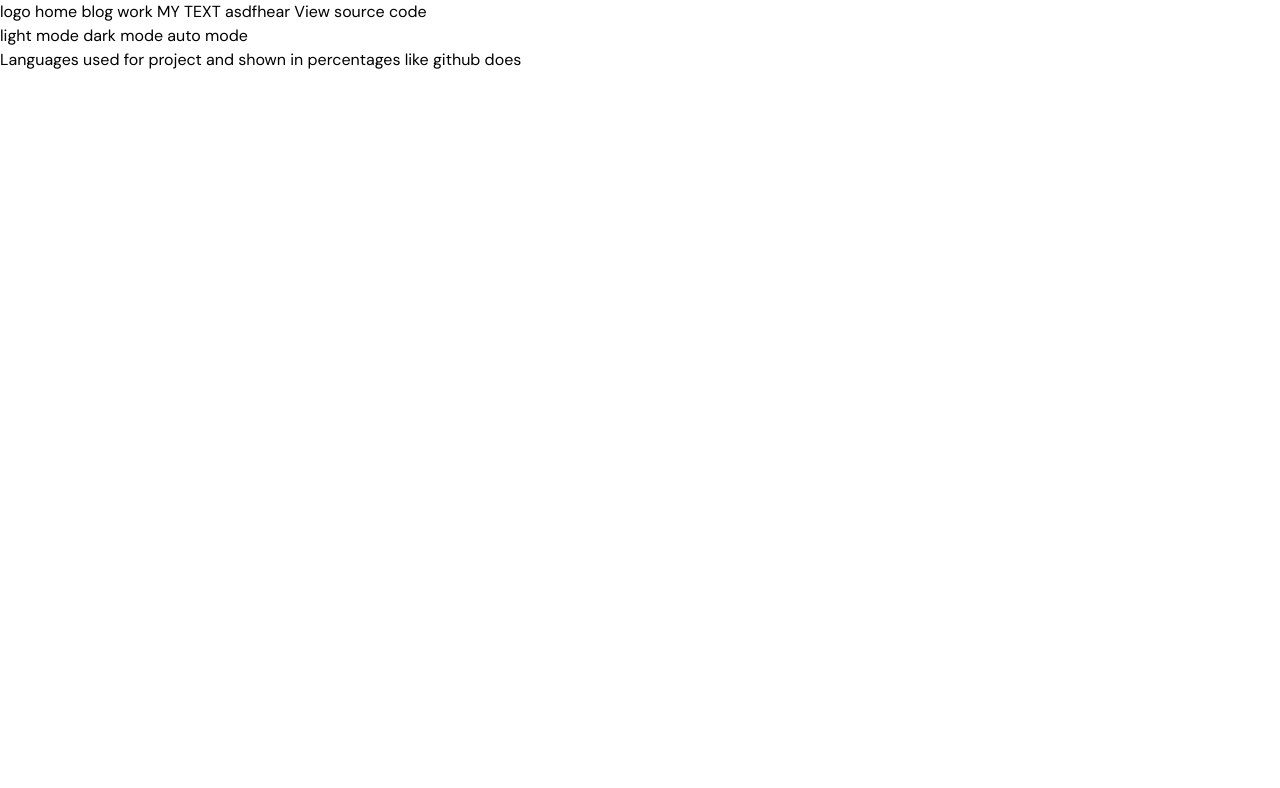
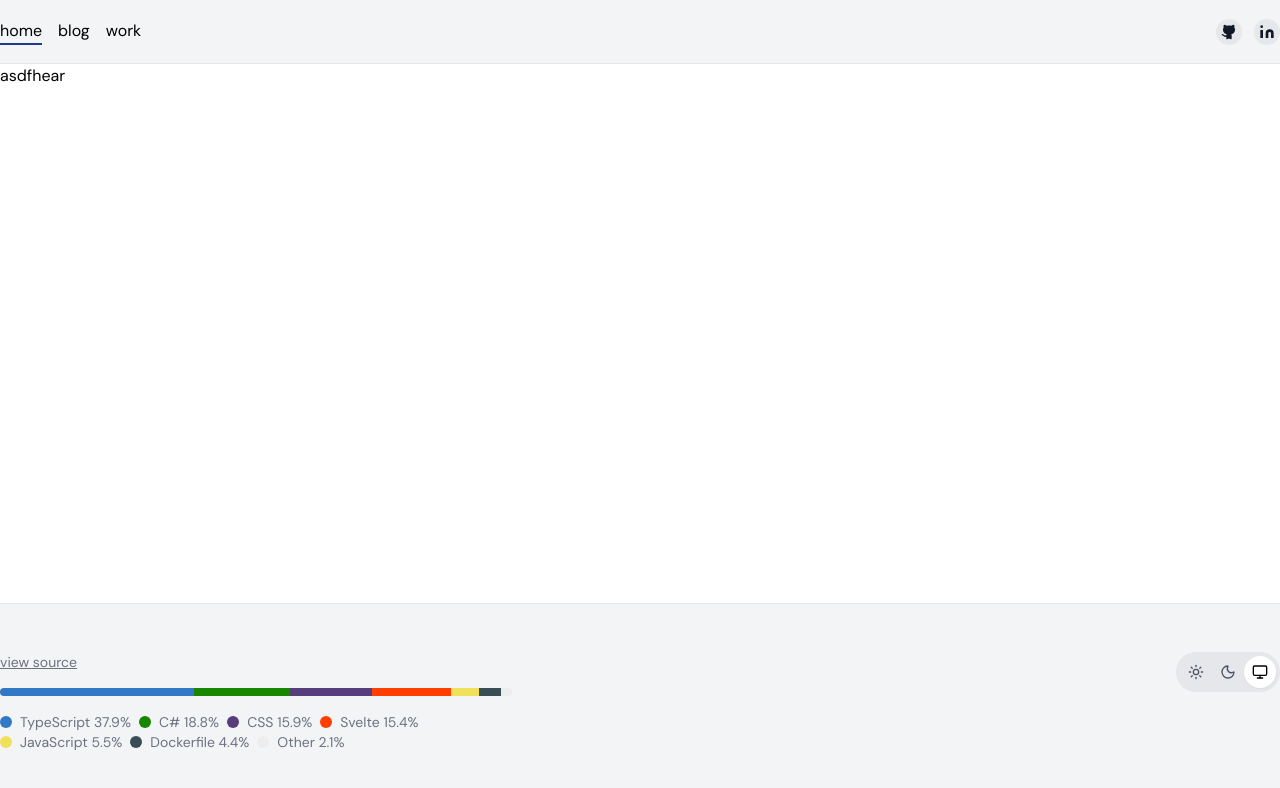
Before and after one commit to Andreashoj/portfolio-site, a SvelteKit app in the folder frontend/: page / in a window 1280 px wide. Shown: the top 788 px of the page. Built offline with nearby package versions, Linux system fonts and the light colour scheme.

Commit message:
Added footer
Q

```diff
--- a/frontend/package.json
+++ b/frontend/package.json
@@ -40,6 +40,7 @@
 		"@sanity/client": "^6.24.1",
 		"@sveltejs/adapter-static": "^3.0.6",
 		"@tailwindcss/typography": "^0.5.15",
+		"lucide-svelte": "^0.468.0",
 		"prism-themes": "^1.9.0",
 		"prismjs": "^1.29.0"
 	}
--- /dev/null
+++ b/frontend/src/components/features/GithubRepoDetails.svelte
@@ -0,0 +1,35 @@
+<script lang="ts">
+	const languages = [
+		{ name: 'TypeScript', percentage: 37.9, color: '#3178C6' },
+		{ name: 'C#', percentage: 18.8, color: '#178601' },
+		{ name: 'CSS', percentage: 15.9, color: '#563d7c' },
+		{ name: 'Svelte', percentage: 15.4, color: '#FF3E00' },
+		{ name: 'JavaScript', percentage: 5.5, color: '#f1e05a' },
+		{ name: 'Dockerfile', percentage: 4.4, color: '#384d54' },
+		{ name: 'Other', percentage: 2.1, color: '#ededed' }
+	];
+</script>
+
+<div>
+	<div class=" flex h-2 w-full overflow-hidden rounded-full">
+		{#each languages as lang}
+			<div
+				class="group relative transition-all hover:brightness-90"
+				style="width: {lang.percentage}%; background-color: {lang.color}"
+			></div>
+		{/each}
+	</div>
+
+	<!-- Language list -->
+	<div class="col-span-4 mt-4 flex flex-wrap">
+		{#each languages as lang}
+			<div class="mr-2 flex items-center gap-2">
+				<div class="h-3 w-3 rounded-full" style="background-color: {lang.color}"></div>
+				<span class="text-sm text-gray-500">
+					{lang.name}
+					{lang.percentage}%
+				</span>
+			</div>
+		{/each}
+	</div>
+</div>
--- /dev/null
+++ b/frontend/src/components/features/ThemeToggle.svelte
@@ -0,0 +1,59 @@
+<script lang="ts">
+	import { Sun, Moon, Monitor } from 'lucide-svelte';
+
+	type Theme = 'light' | 'dark' | 'auto';
+	let currentTheme: Theme = 'auto';
+	let systemDarkMode = false;
+
+	if (typeof window !== 'undefined') {
+		const mediaQuery = window.matchMedia('(prefers-color-scheme: dark)');
+		systemDarkMode = mediaQuery.matches;
+
+		mediaQuery.addEventListener('change', (e) => {
+			systemDarkMode = e.matches;
+		});
+	}
+
+	$: isDarkMode = currentTheme === 'dark' || (currentTheme === 'auto' && systemDarkMode);
+
+	$: {
+		if (typeof document !== 'undefined') {
+			if (isDarkMode) {
+				document.documentElement.classList.add('dark');
+			} else {
+				document.documentElement.classList.remove('dark');
+			}
+		}
+	}
+</script>
+
+<div class="col-span-2 col-start-9 flex h-10 w-full items-center justify-end gap-1">
+	<div class="flex rounded-full bg-gray-200 p-1 dark:bg-gray-800">
+		<button
+			class="rounded-full p-2 transition-all {currentTheme === 'light'
+				? 'bg-white text-black shadow-sm'
+				: 'text-gray-600 hover:bg-gray-300/50 dark:text-gray-400 dark:hover:bg-gray-700/50'}"
+			on:click={() => (currentTheme = 'light')}
+		>
+			<Sun class="h-4 w-4" />
+		</button>
+
+		<button
+			class="rounded-full p-2 transition-all {currentTheme === 'dark'
+				? 'bg-white text-black shadow-sm dark:bg-gray-700 dark:text-white'
+				: 'text-gray-600 hover:bg-gray-300/50 dark:text-gray-400 dark:hover:bg-gray-700/50'}"
+			on:click={() => (currentTheme = 'dark')}
+		>
+			<Moon class="h-4 w-4" />
+		</button>
+
+		<button
+			class="rounded-full p-2 transition-all {currentTheme === 'auto'
+				? 'bg-white text-black shadow-sm dark:bg-gray-700 dark:text-white'
+				: 'text-gray-600 hover:bg-gray-300/50 dark:text-gray-400 dark:hover:bg-gray-700/50'}"
+			on:click={() => (currentTheme = 'auto')}
+		>
+			<Monitor class="h-4 w-4" />
+		</button>
+	</div>
+</div>
--- a/frontend/src/components/layout/Footer.svelte
+++ b/frontend/src/components/layout/Footer.svelte
@@ -1,10 +1,28 @@
-<a href="#">View source code</a>
-<div>
-    <button>light mode</button>
-    <button>dark mode</button>
-    <button>auto mode</button>
-</div>
+<script lang="ts">
+	import GithubRepoDetails from '$components/features/GithubRepoDetails.svelte';
+	import ThemeToggle from '$components/features/ThemeToggle.svelte';
+</script>
 
-<div>
-    Languages used for project and shown in percentages like github does
-</div>
+<footer
+	class="flex justify-center border-t border-gray-200 bg-gray-100 px-5 py-12 lg:px-0 dark:border-gray-700 dark:bg-gray-900"
+>
+	<div class="grid max-w-7xl grid-cols-10">
+		<div class="col-span-4">
+			<a
+				class="mb-4 block text-sm text-gray-500 underline dark:text-gray-400"
+				href="https://github.com/Andreashoj/portfolio-site"
+				target="_blank"
+			>
+				view source
+			</a>
+			<GithubRepoDetails />
+		</div>
+		<ThemeToggle />
+	</div>
+</footer>
+
+<style>
+	:global(.dark) {
+		color-scheme: dark;
+	}
+</style>
--- a/frontend/src/components/layout/Header.svelte
+++ /dev/null
@@ -1,4 +0,0 @@
-<a href="/">logo</a>
-<a href="/">home</a>
-<a href="/blog">blog</a>
-<a href="/work">work</a>
--- /dev/null
+++ b/frontend/src/components/layout/Navbar.svelte
@@ -0,0 +1,43 @@
+<script lang="ts">
+	import { page } from '$app/stores';
+	import { Github, LinkedinIcon } from 'lucide-svelte';
+</script>
+
+<nav
+	class="fixed top-0 flex h-16 w-full justify-center border-b border-gray-200 bg-gray-100 px-5 lg:px-0 dark:border-gray-700 dark:bg-gray-900"
+>
+	<div class="grid max-w-7xl grid-cols-10 items-center">
+		<div class="flex gap-4 dark:text-gray-300">
+			<a href="/" class:active={$page.url.pathname === '/'}>home</a>
+			<a href="/blog" class:active={$page.url.pathname === '/blog'}>blog</a>
+			<a href="/work" class:active={$page.url.pathname === '/work'}>work</a>
+		</div>
+
+		<div class="col-start-10 flex justify-end gap-3">
+			<a
+				href="https://github.com/Andreashoj"
+				class="duration group flex items-center justify-center rounded-full border border-transparent bg-gray-200 p-1 transition duration-500 hover:border-gray-900 hover:bg-transparent dark:hover:border-white"
+				target="_blank"
+			>
+				<Github
+					class="h-4 w-4 fill-gray-900 text-gray-900 transition duration-500 group-hover:text-transparent dark:group-hover:fill-white"
+				/>
+			</a>
+			<a
+				href="https://www.linkedin.com/in/andreas-h%C3%B8j-a9838514b/"
+				class="duration group flex items-center justify-center rounded-full border border-transparent bg-gray-200 p-1 transition duration-500 hover:border-gray-900 hover:bg-transparent dark:hover:border-white"
+				target="_blank"
+			>
+				<LinkedinIcon
+					class="h-4 w-4 fill-gray-900 text-transparent transition duration-500 dark:group-hover:fill-white"
+				/>
+			</a>
+		</div>
+	</div>
+</nav>
+
+<style>
+	.active {
+		@apply border-b-2 border-blue-900 dark:border-blue-200;
+	}
+</style>
--- a/frontend/src/routes/+layout.svelte
+++ b/frontend/src/routes/+layout.svelte
@@ -1,17 +1,25 @@
 <script lang="ts">
 	import '../app.css';
-    import Header from "$components/layout/Header.svelte";
-    import Footer from "$components/layout/Footer.svelte";
+	import Navbar from '$components/layout/Navbar.svelte';
+	import Footer from '$components/layout/Footer.svelte';
 	let { children } = $props();
 </script>
 
 <svelte:head>
-    <link rel="preconnect" href="https://fonts.googleapis.com">
-    <link rel="preconnect" href="https://fonts.gstatic.com">
-    <link href="https://fonts.googleapis.com/css2?family=Spectral:ital,wght@0,200;0,300;0,400;0,500;0,600;0,700;0,800;1,200;1,300;1,400;1,500;1,600;1,700;1,800&display=swap" rel="stylesheet">
+	<link rel="preconnect" href="https://fonts.googleapis.com" />
+	<link rel="preconnect" href="https://fonts.gstatic.com" />
+	<link
+		href="https://fonts.googleapis.com/css2?family=Spectral:ital,wght@0,200;0,300;0,400;0,500;0,600;0,700;0,800;1,200;1,300;1,400;1,500;1,600;1,700;1,800&display=swap"
+		rel="stylesheet"
+	/>
 </svelte:head>
 
-<Header />
-<span class="font-custom">MY TEXT</span>
-{@render children()}
-<Footer />
+<div class="flex min-h-screen flex-col">
+	<Navbar />
+
+	<main class="flex-1 pt-16">
+		{@render children()}
+	</main>
+
+	<Footer />
+</div>
--- a/frontend/src/routes/blog/+page.ts
+++ b/frontend/src/routes/blog/+page.ts
@@ -1,9 +1,9 @@
-export const prerender = true
+export const prerender = true;
 
 export function load({ data }) {
-    return {
-        posts: data.posts.map(post => ({
-            ...post,
-        }))
-    }
+	return {
+		posts: data.posts.map((post) => ({
+			...post
+		}))
+	};
 }
--- a/frontend/tailwind.config.ts
+++ b/frontend/tailwind.config.ts
@@ -3,13 +3,13 @@ import type { Config } from 'tailwindcss';
 
 export default {
 	content: ['./src/**/*.{html,js,svelte,ts}'],
-
+	darkMode: 'class',
 	theme: {
 		extend: {
 			fontFamily: {
-				sans: ['DM Sans', 'sans-serif'], // Replace 'YourFontName' with your font's name
-			},
-		},
+				sans: ['DM Sans', 'sans-serif']
+			}
+		}
 	},
 
 	plugins: [typography]
```
Also changed, not shown: 1 other file (tests, documents, lock files or other folders).
